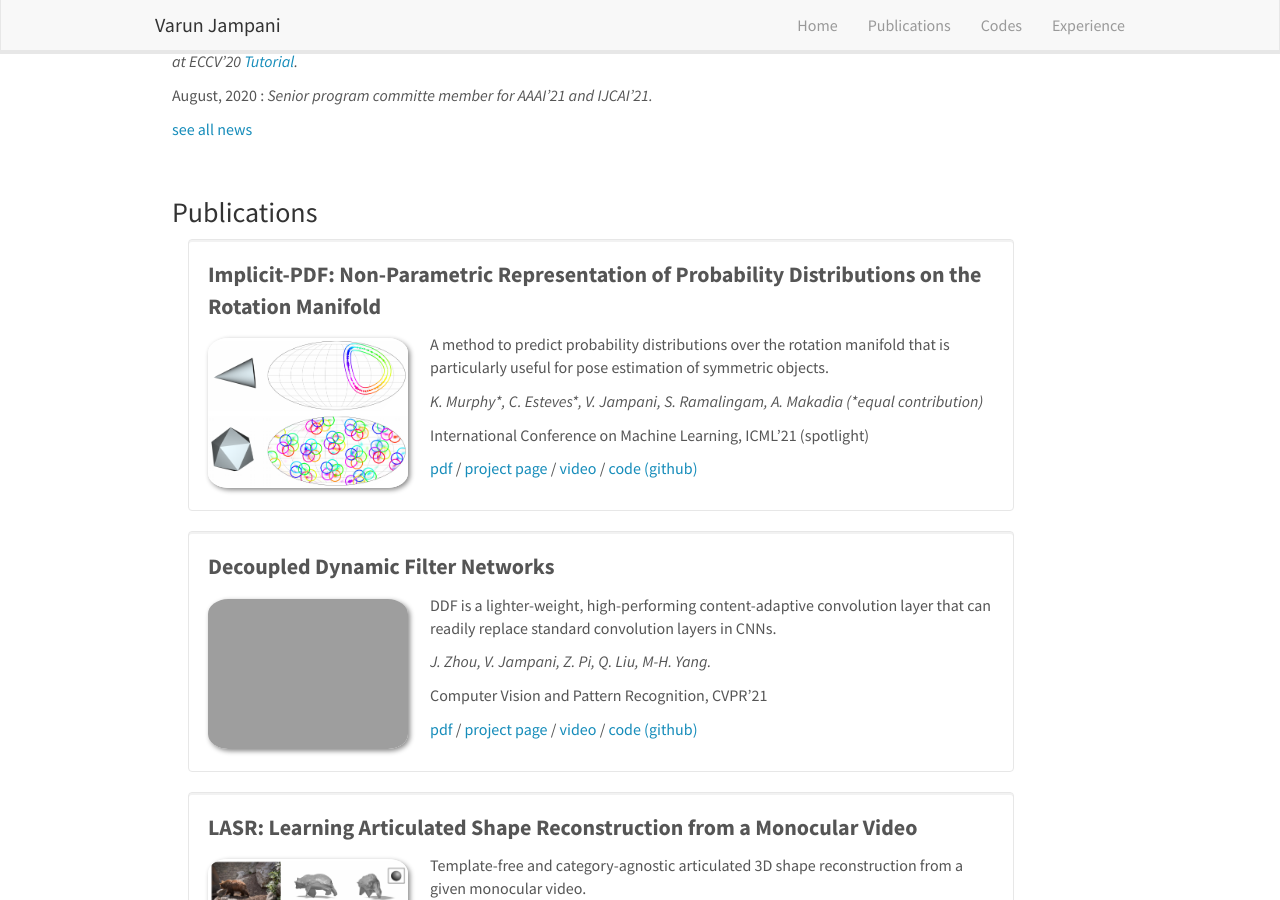
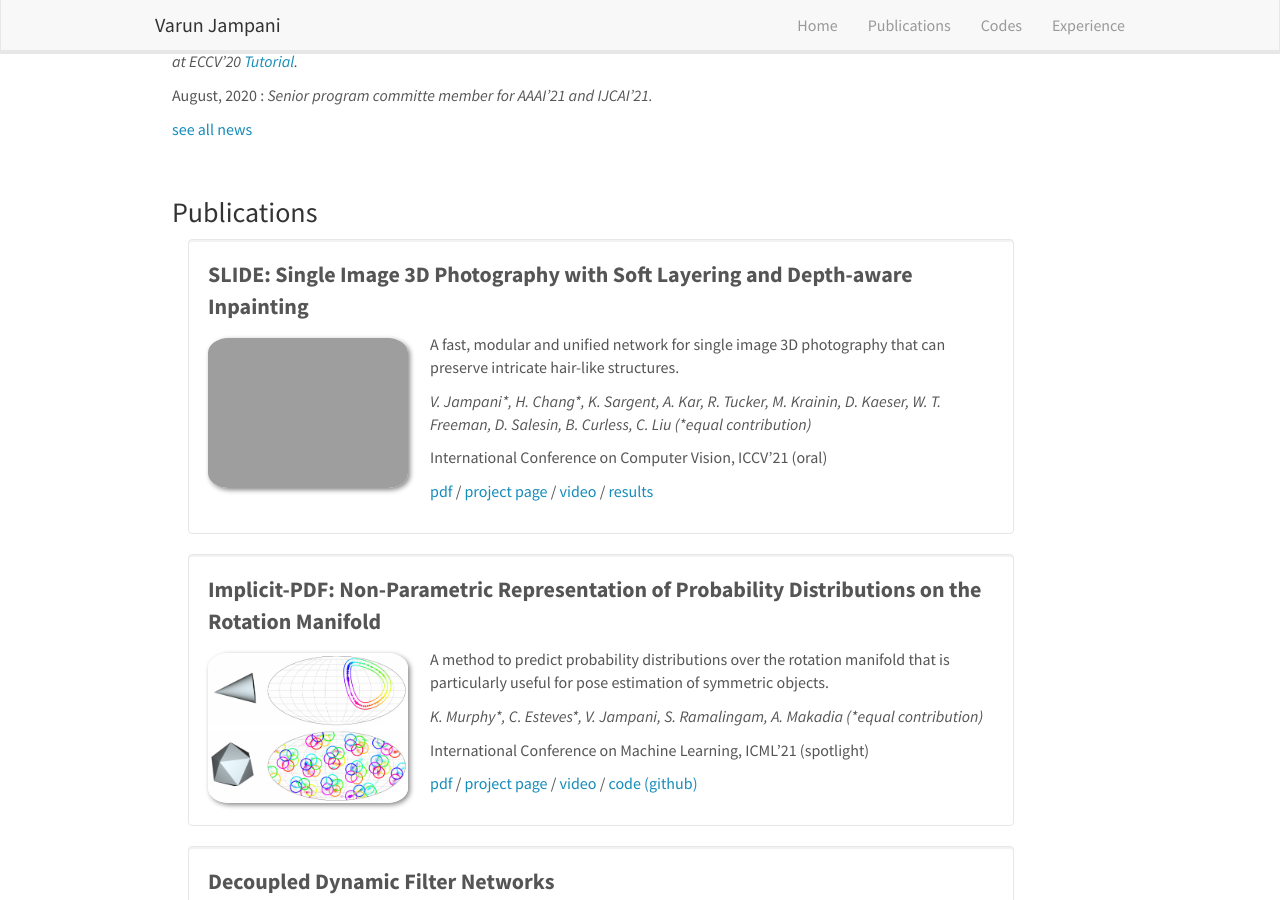
Before and after one commit to varunjampani/varunjampani.github.io, a Jekyll site: the page built from _pages/home.md, in a window 1280 px wide and 900 px high, scrolled down 754 px. Built offline with Jekyll 4.4.1, drawn with Linux system fonts in a browser that asks for light colours; nearby versions of some CDN libraries.

Commit message:
SLIDE iccv pub

```diff
--- a/_data/publist.yml
+++ b/_data/publist.yml
@@ -1,3 +1,23 @@
+- title: SLIDE&#58; Single Image 3D Photography with Soft Layering and Depth-aware Inpainting
+  image: slide_teaser.gif
+  description: A fast, modular and unified network for single image 3D photography that can preserve intricate hair-like structures.
+  authors: V. Jampani&#42;, H. Chang&#42;, K. Sargent, A. Kar, R. Tucker, M. Krainin, D. Kaeser, W. T. Freeman, D. Salesin, B. Curless, C. Liu (&#42;equal contribution)
+  venue: International Conference on Computer Vision, ICCV'21 (oral)
+  number_link: 4
+  link1:
+    url: https://arxiv.org/pdf/2109.01068.pdf
+    display: pdf
+  link2:
+    url: https://varunjampani.github.io/slide/
+    display: project page
+  link3:
+    url: https://www.youtube.com/watch?v=RQio7q-ueY8
+    display: video
+  link4:
+    url: https://varunjampani.github.io/slide_visual_results.html
+    display: results
+
+
 - title: Implicit-PDF&#58; Non-Parametric Representation of Probability Distributions on the Rotation Manifold
   image: IPDF_ICML21_teaser.png
   description: A method to predict probability distributions over the rotation manifold that is particularly useful for pose estimation of symmetric objects.
```
